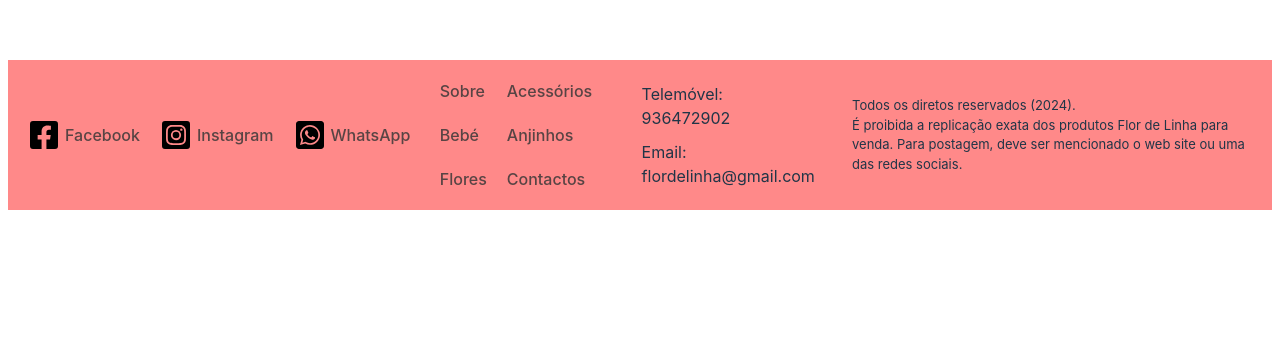
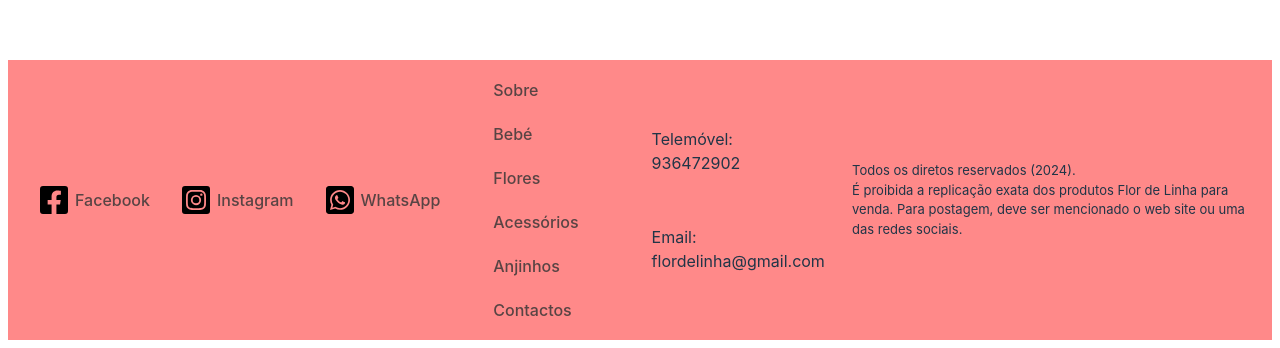
Before and after one commit to ozefreitas/flordelinha_website, a React (Vite) app: page / in a window 1280 px wide. Shown: the part 2418-2766 px from the top of the page. Before the commit the page ends 2728 px from the top, so only its background shows below. Built offline with nearby package versions, Linux system fonts and the light colour scheme.

Commit message:
[FIX] simple fix and lilte change in gaps

```diff
--- a/src/components/Footer/footer.module.css
+++ b/src/components/Footer/footer.module.css
@@ -1,16 +1,19 @@
 .mainFooterContainer {
+  position: relative;
   background-color: #ff8989;
   width: 100%;
-  height: 150px;
+  height: 280px;
   display: flex;
   justify-content: space-between;
 }
 
 .socialsContainer {
+  margin-left: 10px;
   height: 100%;
   width: fit-content;
   display: flex;
   justify-content: space-evenly;
+  gap: 10px
 }
 
 .indivSocial {
@@ -34,7 +37,7 @@
   display: flex;
   flex-direction: column;
   justify-content: center;
-  gap: 10px
+  gap: 50px
 }
 
 .quickContactsContainer p {
```
